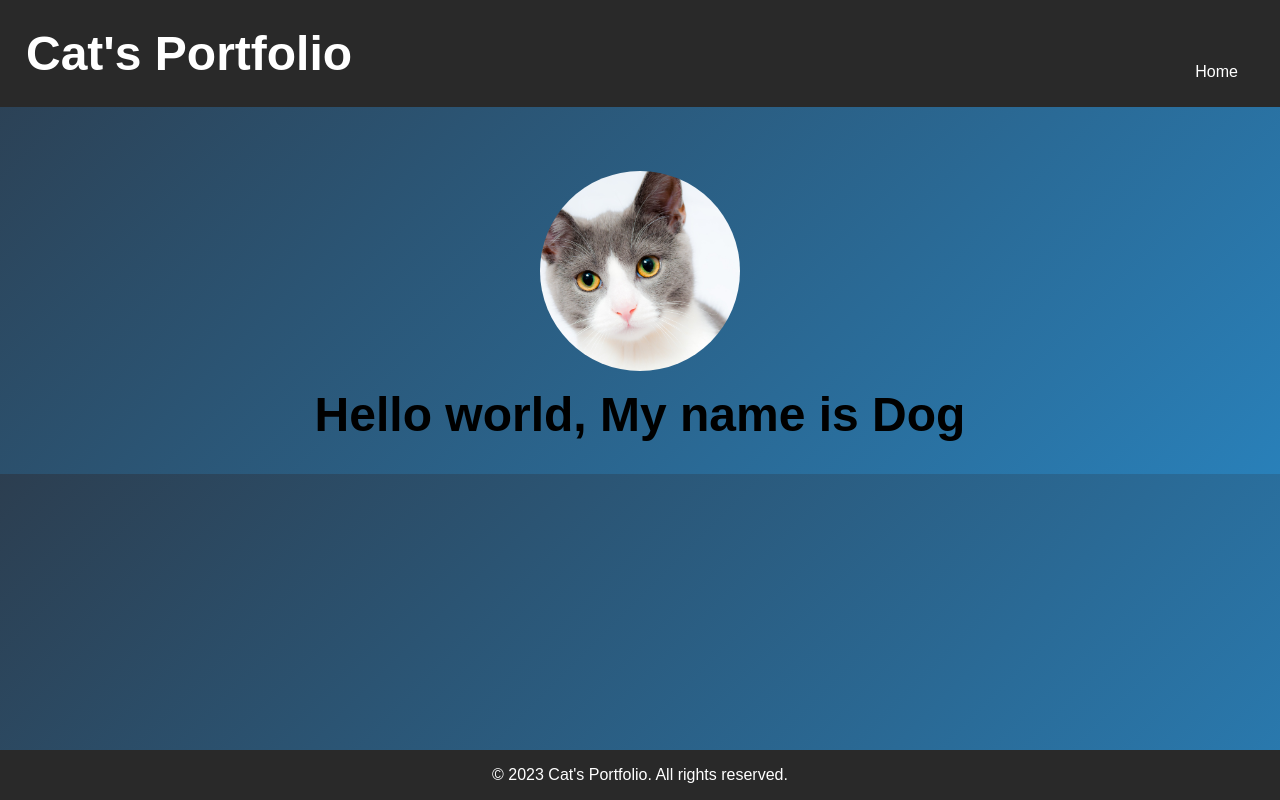
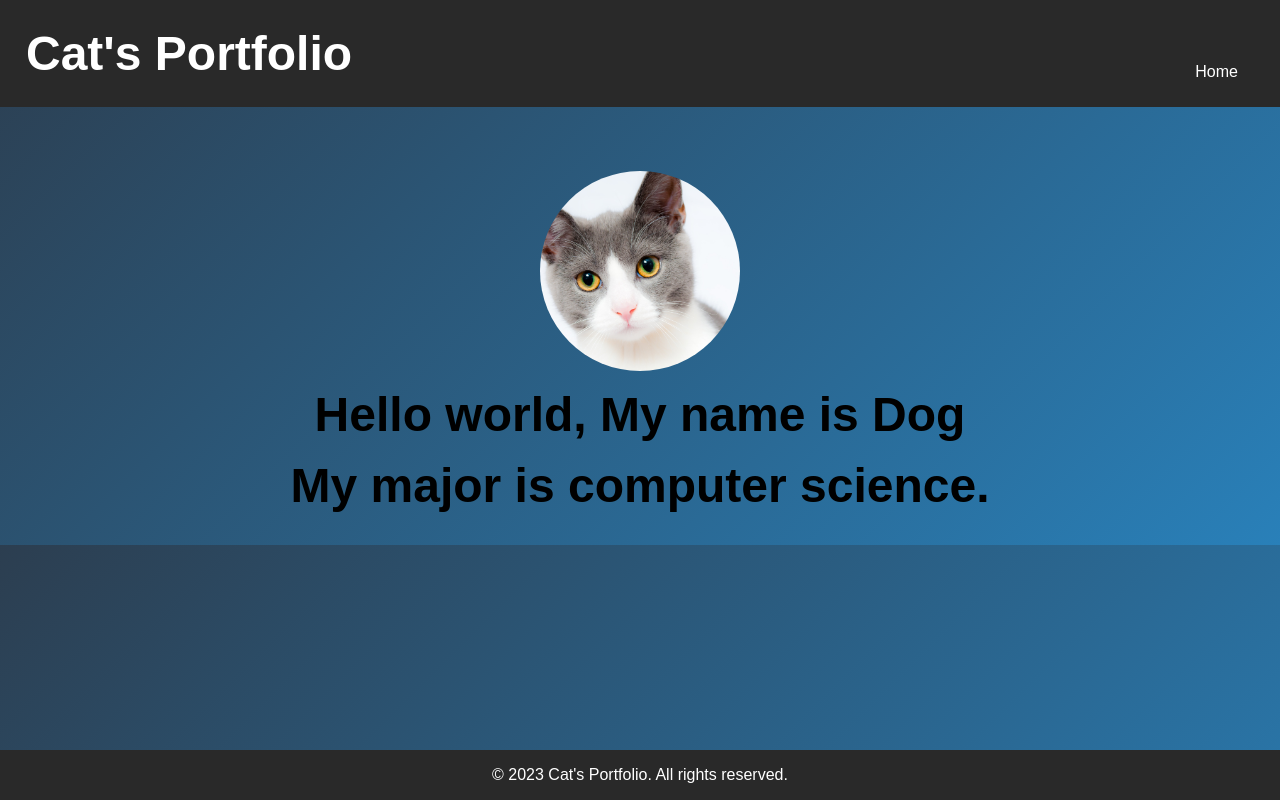
Before and after one commit to jdhruva03/cathacks-git-workshop, a plain HTML site: page index.html in a window 1280 px wide. Drawn offline with Linux system fonts and the light colour scheme.

Commit message:
Added Computer science major

```diff
--- a/index.html
+++ b/index.html
@@ -23,6 +23,7 @@
     <main>
       <img src="img.jpg" alt="Cat's Profile Picture">
       <h1>Hello world, My name is Dog</h1>
+      <h1> My major is computer science.</h1>
     </main>
 
     <footer>
```
